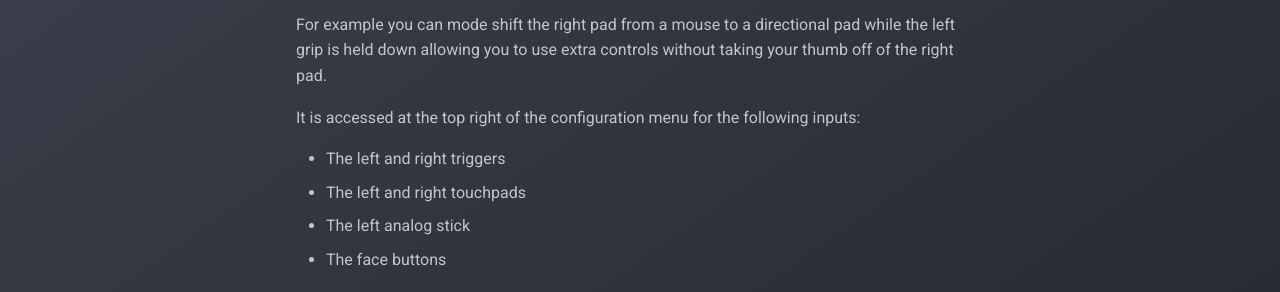
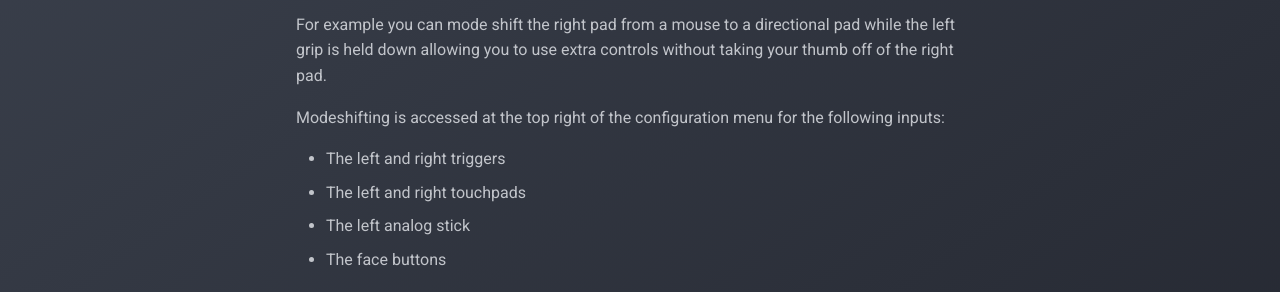
Before and after one commit to SteamInputInfo/SteamInputWiki, an MkDocs documentation site: the page built from docs/advanced/mode_shifting.md, in a window 1280 px wide and 1075 px high. Shown: the part 283-575 px from the top of the window. Built offline with MkDocs 1.6.1 and Material for MkDocs 9.7.7, drawn with Linux system fonts in a browser that asks for light colours; comment, search, counter and statistics services are not loaded.

```diff
--- a/docs/advanced/mode_shifting.md
+++ b/docs/advanced/mode_shifting.md
@@ -4,7 +4,7 @@ Mode shifting is one option (the other being [action layers](./action_layers)) t
 
 For example you can mode shift the right pad from a mouse to a directional pad while the left grip is held down allowing you to use extra controls without taking your thumb off of the right pad.
 
-It is accessed at the top right of the configuration menu for the following inputs:
+Modeshifting is accessed at the top right of the configuration menu for the following inputs:
 
 * The left and right triggers
 * The left and right touchpads
```
Also changed, not shown: docs/basics/abxy.md (+1 -1 lines), docs/basics/trackpads.md (+2 -0 lines).
